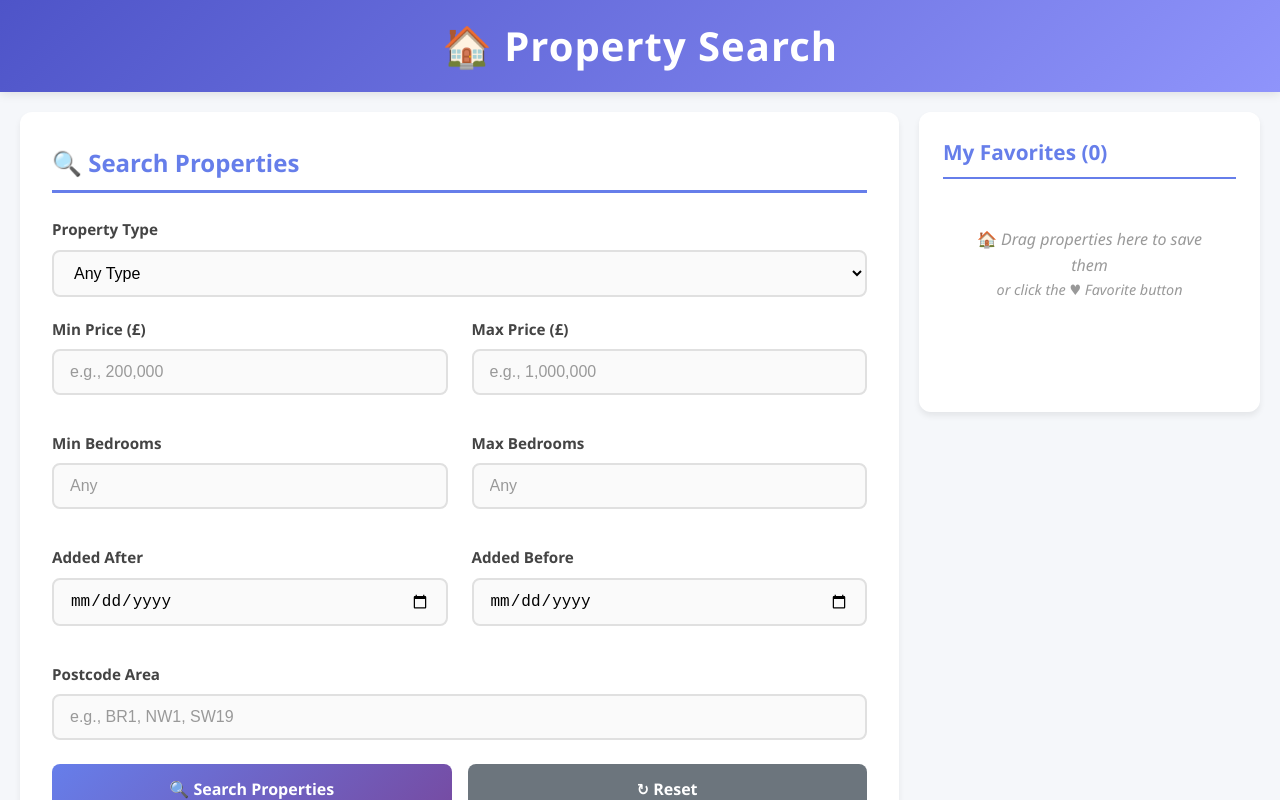
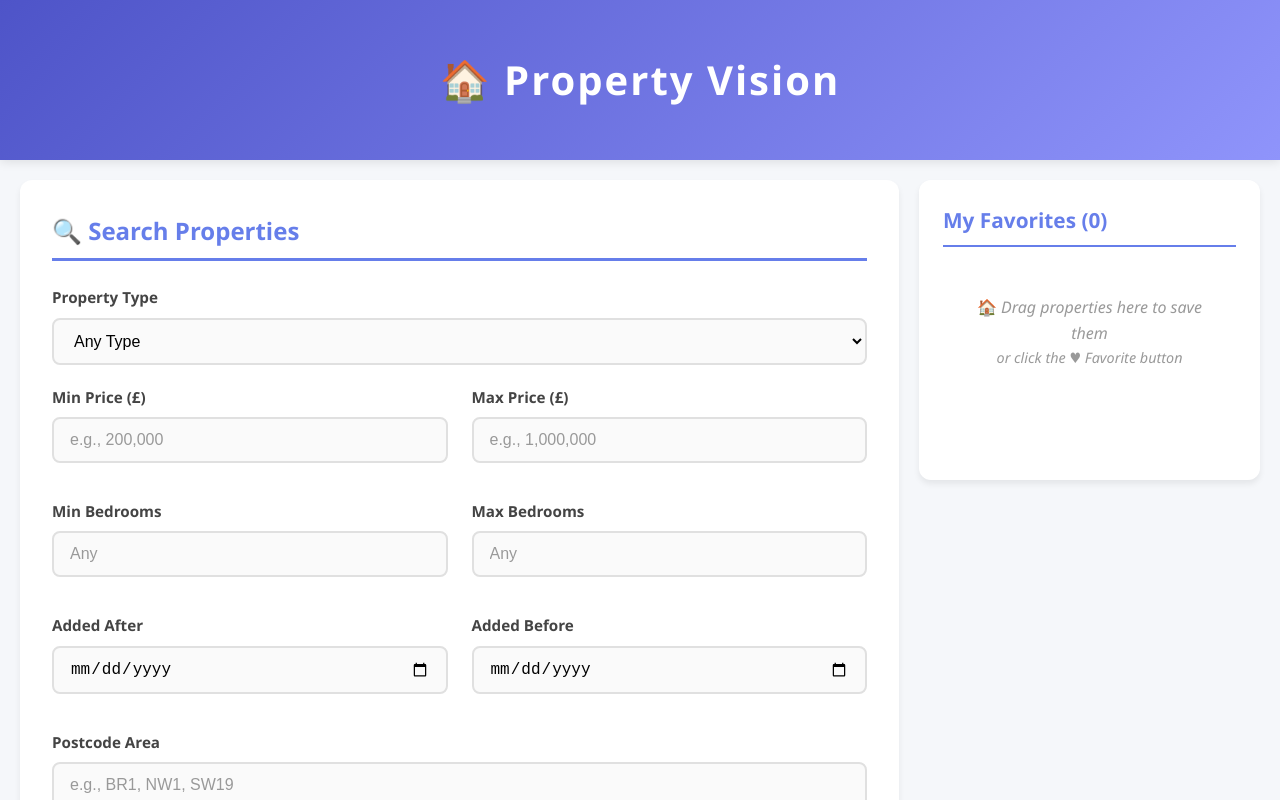
Before and after one commit to NadilaBasilu/State-Finder-App, a React (Vite) app in the folder State_Finder/: page / in a window 1280 px wide. Shown: the top 800 px of the page. Built offline with nearby package versions, Linux system fonts and the light colour scheme.

Commit message:
Update header and edit styles of the header

```diff
--- a/State_Finder/src/App.jsx
+++ b/State_Finder/src/App.jsx
@@ -63,7 +63,7 @@ function App() {
                 <div className="app">
                     {/* Header */}
                     <header>
-                        <h1>🏠 Property Search</h1>
+                        <h1>🏠 Property Vision</h1>
                     </header>
 
                     <Routes>
--- a/State_Finder/src/styles/App.css
+++ b/State_Finder/src/styles/App.css
@@ -26,21 +26,26 @@ body {
 header {
     background: linear-gradient(135deg, #4e54c8 0%, #8f94fb 100%);
     color: white;
-    padding: 1.5rem 2rem;
+    padding: 0;
     box-shadow: 0 2px 10px rgba(0, 0, 0, 0.1);
     position: sticky;
     top: 0;
     z-index: 1000;
     width: 100%;
+    height: 10em;
+    display: flex;
+    align-items: center;
+    justify-content: center;
 }
 
 header h1 {
-    font-size: 2rem;
+    font-size: 4rem;
     font-weight: 700;
     text-align: center;
-    letter-spacing: 1px;
+    letter-spacing: 2px;
+    margin: 0;
+    padding: 0;
 }
-
 /* ========================================
    MAIN LAYOUT - MOBILE FIRST
    ======================================== */
```
